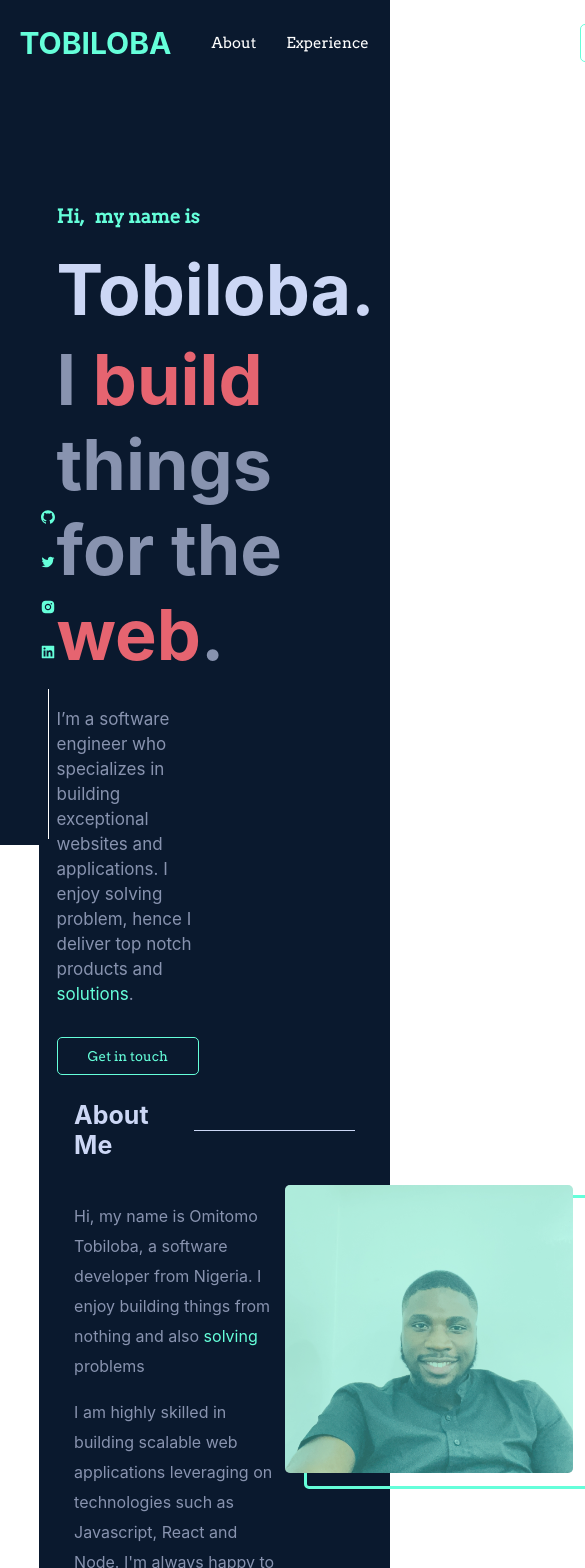
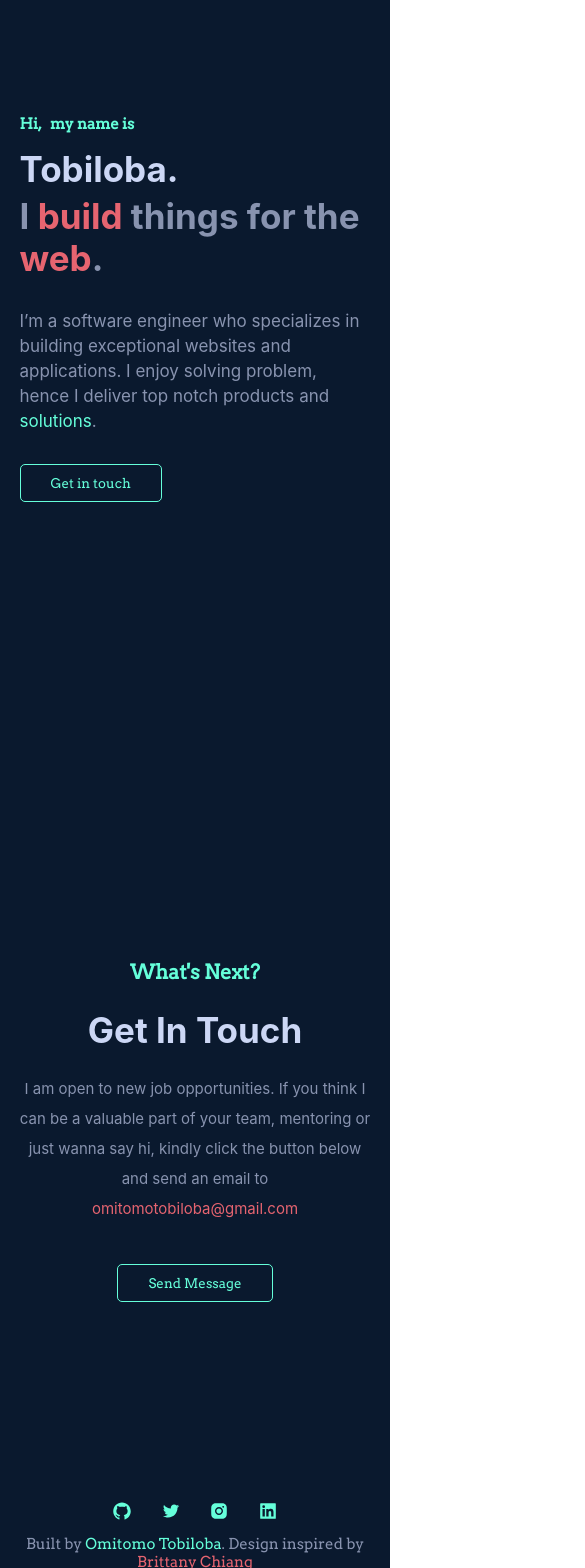
Before and after one commit to Tobiloba528/Poftfolio, a React (Create React App) app: page / in a window 390 px wide. Shown: the top 1568 px of the page, 585 px wide, since content can reach past the window. Built offline with nearby package versions, Linux system fonts and the light colour scheme.

Commit message:
movile view

```diff
--- a/src/App.js
+++ b/src/App.js
@@ -6,8 +6,10 @@ import SideBar from "./components/SideBar";
 import styled from "styled-components";
 import About from './components/About';
 import Footer from './components/Footer';
+import useWindowSize from './hooks/useWindowSize';
 
 function App() {
+  const { width } = useWindowSize();
 
   const theme = {
     colors: {
@@ -21,14 +23,14 @@ function App() {
   return (
     <ThemeProvider theme={theme}>
     <div>
-      <NavBar />
+      {/* <NavBar /> */}
       <Container>
-        <Side>
+        {width > 730 && <Side>
           <SideBar />
-        </Side>
+        </Side>}
         <Content>
           <Banner />
-          <About />
+          {/* <About /> */}
           <Footer />
         </Content>
       </Container>
@@ -44,6 +46,10 @@ const Container = styled.div`
 const Side = styled.div`
   width: 10%;
   margin: 0;
+
+  @media (max-width: 730px){
+    width: 0%;
+  }
 `;
 
 const Content = styled.div`
@@ -51,6 +57,10 @@ const Content = styled.div`
   margin: 0;
   background: ${({ theme }) => theme.colors.background};
   color: ${({ theme }) => theme.colors.second};
+
+  @media (max-width: 730px){
+    width: 100%;
+  }
 `;
 
 export default App;
--- a/src/components/About.js
+++ b/src/components/About.js
@@ -133,10 +133,6 @@ const ImageLayer = styled.div`
     content: "";
     display: block;
     position: absolute;
-    /* top: 0;
-    right: 0;
-    bottom: 0;
-    left: 0; */
     width: 18em;
     height: 18em;
     right: -25px;
--- a/src/components/Banner.js
+++ b/src/components/Banner.js
@@ -10,12 +10,13 @@ const Banner = () => {
           <h3>Hi, &nbsp; my name is</h3>
           <h1>Tobiloba.</h1>
           <h1 className="second">
-            I <span className='one'>build</span> things for the <span className='one'>web</span>.
+            I <span className="one">build</span> things for the{" "}
+            <span className="one">web</span>.
           </h1>
           <p>
             I’m a software engineer who specializes in building exceptional
             websites and applications. I enjoy solving problem, hence I deliver
-            top notch products and <span className='two'>solutions</span>.
+            top notch products and <span className="two">solutions</span>.
           </p>
           <Button>Get in touch</Button>
         </div>
@@ -79,6 +80,27 @@ const Inner = styled.div`
   .two {
     color: ${({ theme }) => theme.colors.top};
   }
+
+  @media (max-width: 985px) {
+    h1 {
+      font-size: 50px;
+    }
+    p {
+      width: 70%;
+    }
+  }
+
+  @media (max-width: 730px) {
+    h1 {
+      font-size: 35px;
+    }
+    h3 {
+      font-size: 15px;
+    }
+    p {
+      width: 100%;
+    }
+  }
 `;
 
 export default Banner;
--- a/src/components/Footer.js
+++ b/src/components/Footer.js
@@ -1,4 +1,11 @@
 import styled from "styled-components";
+import { IconContext } from "react-icons";
+import {
+  AiFillGithub,
+  AiOutlineTwitter,
+  AiFillInstagram,
+  AiFillLinkedin,
+} from "react-icons/ai";
 import { Button } from "../styles";
 
 const Footer = () => {
@@ -17,6 +24,23 @@ const Footer = () => {
           <Button>Send Message</Button>
         </Inner>
       </Container>
+      <IconContext.Provider value={{ color: "#65ffda", size: 20 }}>
+        <List>
+          <Item>
+            <AiFillGithub />
+          </Item>
+          <Item>
+            <AiOutlineTwitter />
+          </Item>
+          <Item>
+            <AiFillInstagram />
+          </Item>
+          <Item>
+            <AiFillLinkedin />
+          </Item>
+        </List>
+      </IconContext.Provider>
+
       <End>
         Built by <span className="one">Omitomo Tobiloba</span>. Design inspired
         by <span className="two">Brittany Chiang</span>
@@ -28,6 +52,10 @@ const Footer = () => {
 const StyledFooter = styled.div`
   text-align: center;
   width: 90%;
+
+  @media (max-width: 730px) {
+    width: 100%;
+  }
 `;
 
 const Container = styled.div`
@@ -61,11 +89,57 @@ const Inner = styled.div`
   span {
     color: #e66470;
   }
+
+  @media (max-width: 900px) {
+    width: 70%;
+  }
+
+  @media (max-width: 550px) {
+    width: 90%;
+    h1 {
+    font-size: 35px;
+  }
+
+  p {
+    font-size: 15px;
+  }
+
+  h3 {
+    font-size: 20px;
+  }
+
+  }
 `;
+
+const List = styled.ul`
+  list-style: none;
+  width: 50%;
+  display: none;
+  padding: 0;
+  margin: 0 auto;
+
+  @media (max-width: 730px) {
+    display: flex;
+    justify-content: flex-end;
+  }
+`;
+
+const Item = styled.li`
+  flex:  1;
+`;
+
+
+
+
+
+
+
+
 
 const End = styled.p`
   @import url("https://fonts.googleapis.com/css2?family=Arvo&display=swap");
   font-family: "Arvo", serif;
+  margin: 10px auto;
 
   .one {
     color: rgb(101, 255, 218);
@@ -73,6 +147,11 @@ const End = styled.p`
   .two {
     color: #e66470;
   }
+
+  @media (max-width: 550px) {
+    width: 90%;
+    font-size: 15px;
+  }
 `;
 
 export default Footer;
--- a/src/components/SideBar.js
+++ b/src/components/SideBar.js
@@ -10,7 +10,7 @@ import {
 const SideBar = () => {
   return (
     <Bar>
-      <IconContext.Provider value={{ color: "#65ffda" }}>
+      <IconContext.Provider value={{ color: "#65ffda", size: 20 }}>
         <List>
           <Item>
             <AiFillGithub />
--- /dev/null
+++ b/src/hooks/useWindowSize.js
@@ -0,0 +1,34 @@
+import { useState, useEffect } from 'react';
+
+function useWindowSize() {
+    // Initialize state with undefined width/height so server and client renders match
+    // Learn more here: https://joshwcomeau.com/react/the-perils-of-rehydration/
+    const [windowSize, setWindowSize] = useState({
+        width: undefined,
+        height: undefined,
+    });
+
+    useEffect(() => {
+        // Handler to call on window resize
+        function handleResize() {
+            // Set window width/height to state
+            setWindowSize({
+                width: window.innerWidth,
+                height: window.innerHeight,
+            });
+        }
+
+        // Add event listener
+        window.addEventListener("resize", handleResize);
+
+        // Call handler right away so state gets updated with initial window size
+        handleResize();
+
+        // Remove event listener on cleanup
+        return () => window.removeEventListener("resize", handleResize);
+    }, []); // Empty array ensures that effect is only run on mount
+
+    return windowSize;
+}
+
+export default useWindowSize;
```
